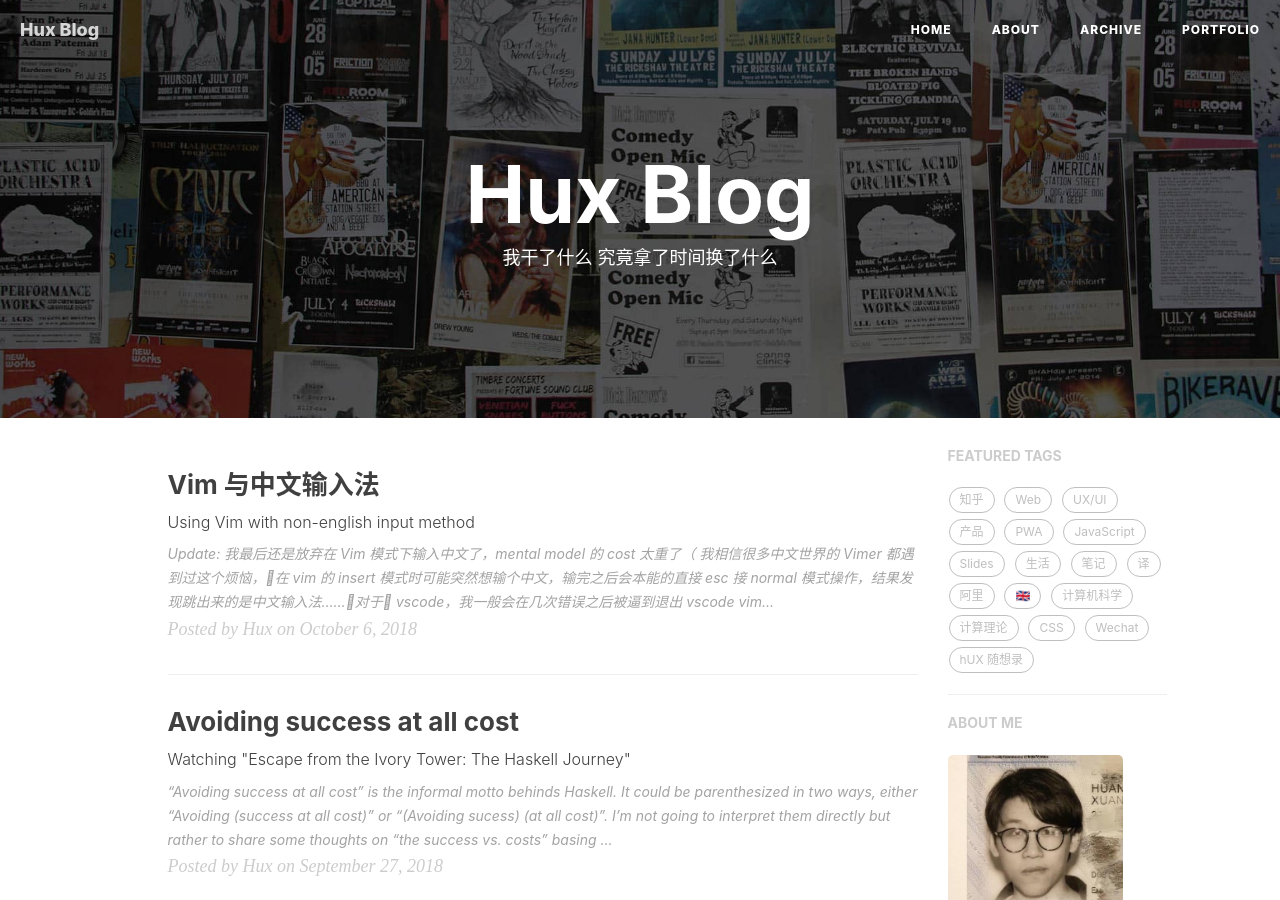
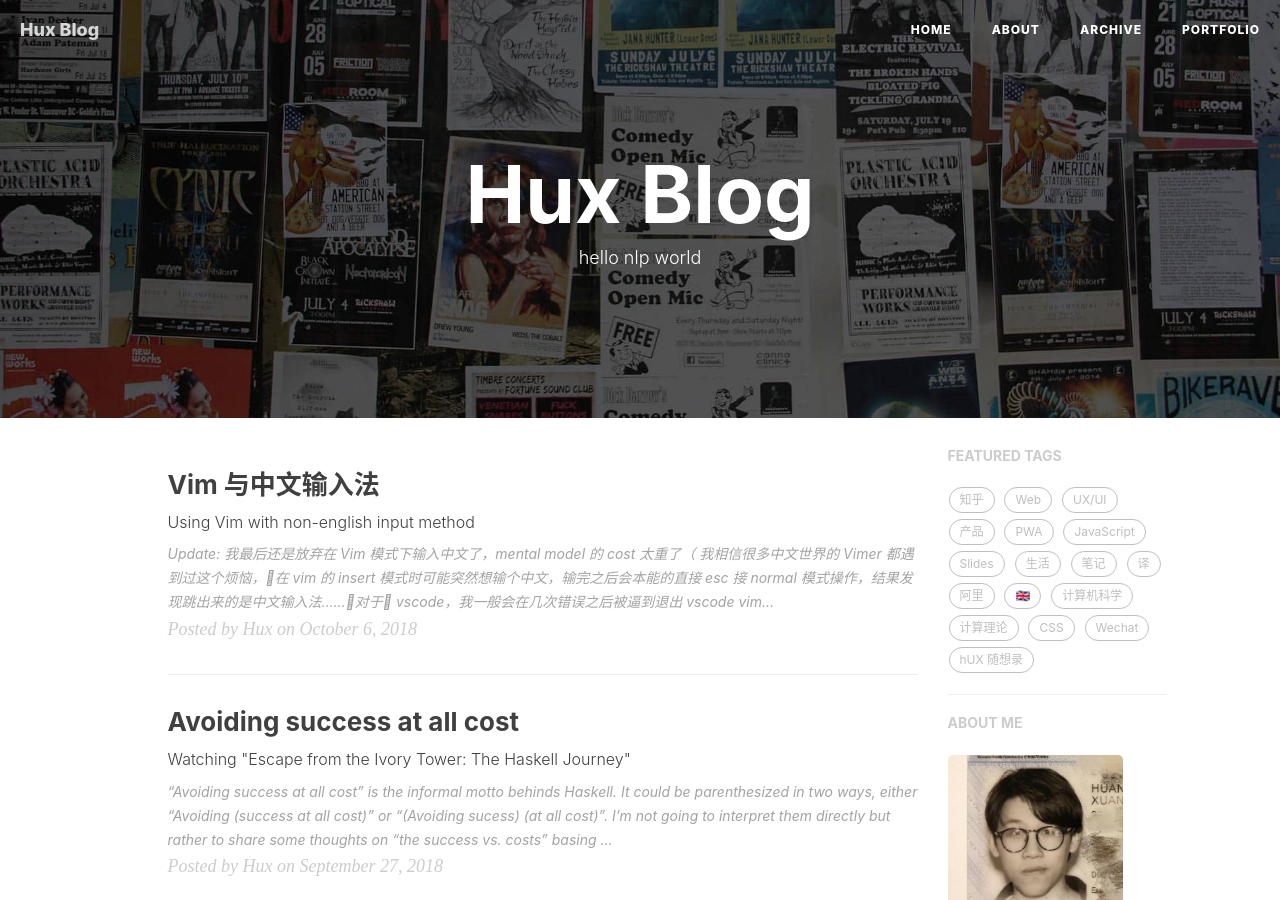
Before and after one commit to zfz1015/zfz1015.github.io, a Jekyll site: the page built from index.html, in a window 1280 px wide and 900 px high. Built offline with Jekyll 4.4.1, drawn with Linux system fonts in a browser that asks for light colours; nearby versions of some CDN libraries; the list of posts is cut into pages by our own code; comment, search, counter and statistics services are not loaded.

Commit message:
Update index.html

```diff
--- a/index.html
+++ b/index.html
@@ -1,6 +1,6 @@
 ---
 layout: page
-description: "我干了什么 究竟拿了时间换了什么"
+description: "hello nlp world"
 ---
 
 {% for post in paginator.posts %}
```
